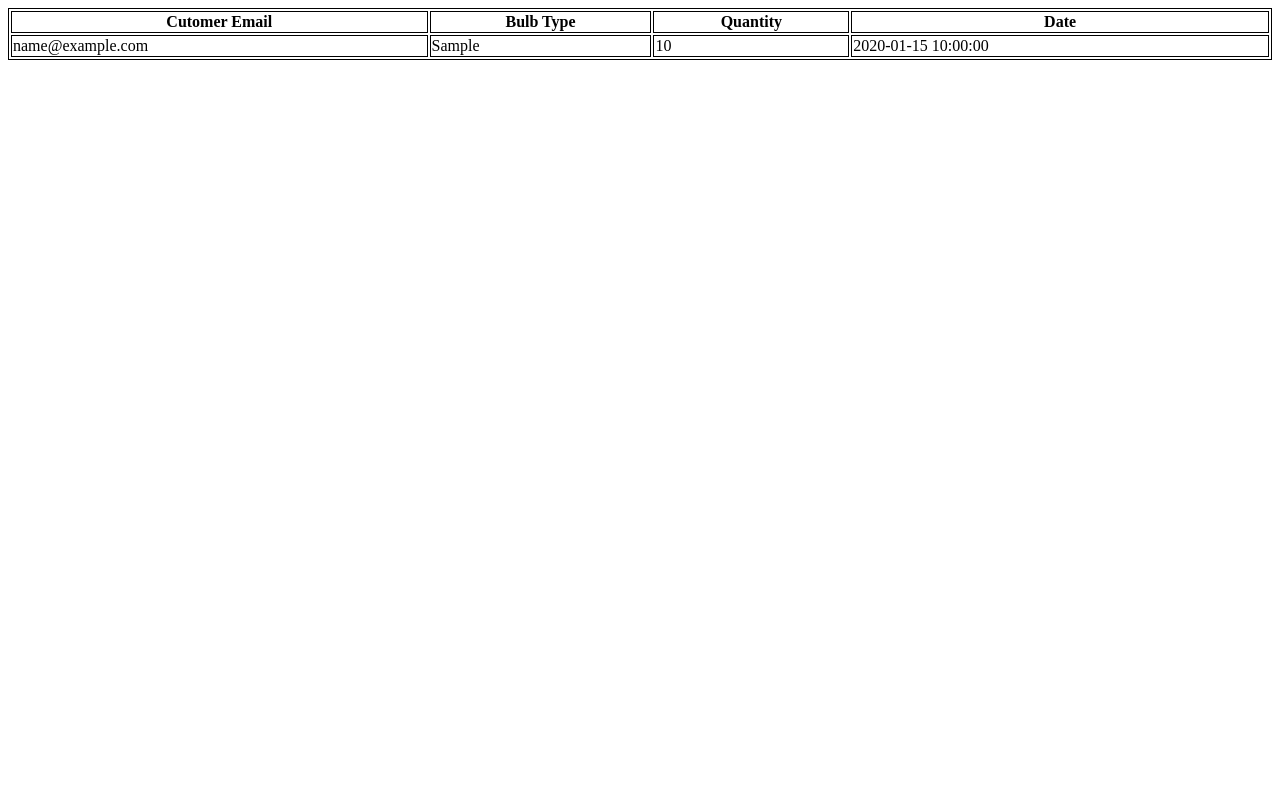
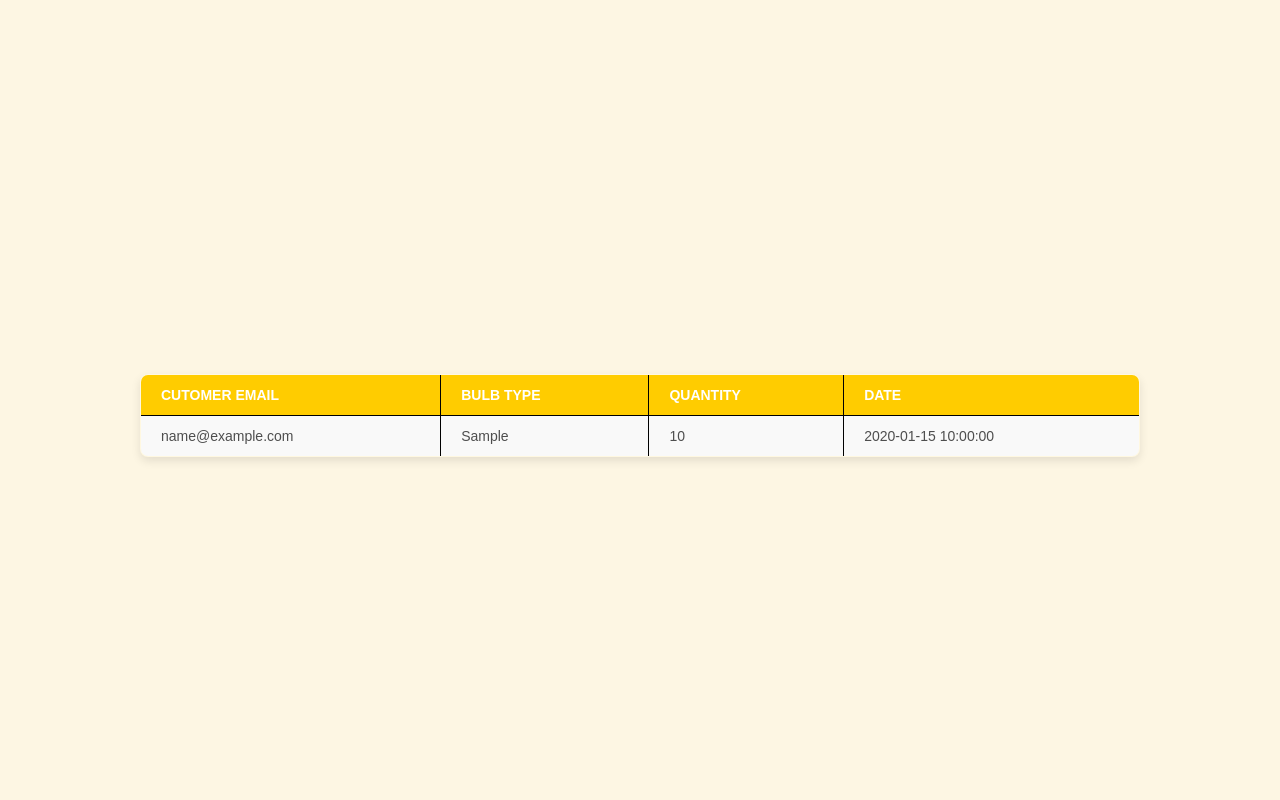
Before and after one commit to syzwina/she-coded, a Flask app: page /orders in a window 1280 px wide. Run offline with Flask 3, Linux system fonts and the light colour scheme; tables that the repository leaves empty hold one stand-in row (values such as "Sample post").

Commit message:
styles orders

```diff
--- /dev/null
+++ b/static/orders_list.css
@@ -0,0 +1,58 @@
+/* orders_list.css */
+* {
+    margin: 0;
+    padding: 0;
+    box-sizing: border-box;
+    font-family: 'Arial', sans-serif;
+}
+
+body {
+    background-color: #fdf6e3;
+    display: flex;
+    justify-content: center;
+    align-items: center;
+    height: 100vh;
+    padding: 20px;
+}
+
+table {
+    width: 90%;
+    max-width: 1000px;
+    margin-top: 30px;
+    border-collapse: collapse;
+    background-color: #fff8e1;
+    border-radius: 8px;
+    overflow: hidden;
+    box-shadow: 0 4px 10px rgba(0, 0, 0, 0.1);
+}
+
+th, td {
+    padding: 12px 20px;
+    text-align: left;
+    font-size: 14px;
+    color: #4e4e4e;
+}
+
+th {
+    background-color: #ffcc00;
+    color: white;
+    font-weight: bold;
+    text-transform: uppercase;
+}
+
+td {
+    background-color: #fff;
+}
+
+tr:nth-child(even) td {
+    background-color: #f9f9f9;
+}
+
+tr:hover td {
+    background-color: #ffcc00;
+    color: white;
+}
+
+tr:hover th {
+    background-color: #ffb300;
+}
--- a/templates/order.html
+++ b/templates/order.html
@@ -2,6 +2,7 @@
 <html>
 	<head>
 		<title> Place Your Order </title>
+		<link rel="stylesheet" href="/static/order.css">
 	</head>
 	<body>
 		<form method="POST">
--- a/templates/orders_list.html
+++ b/templates/orders_list.html
@@ -2,6 +2,7 @@
 <html>
 	<head>
 		<title> Orders List </title>
+		<link rel="stylesheet" href="/static/orders_list.css">
 	</head>
 	<style>
 		table, th, td {
```
Also changed, not shown: static/order.css (added, +73 -0 lines), templates/form.css (added, +75 -0 lines), templates/list.css (added, +63 -0 lines), database.db.
